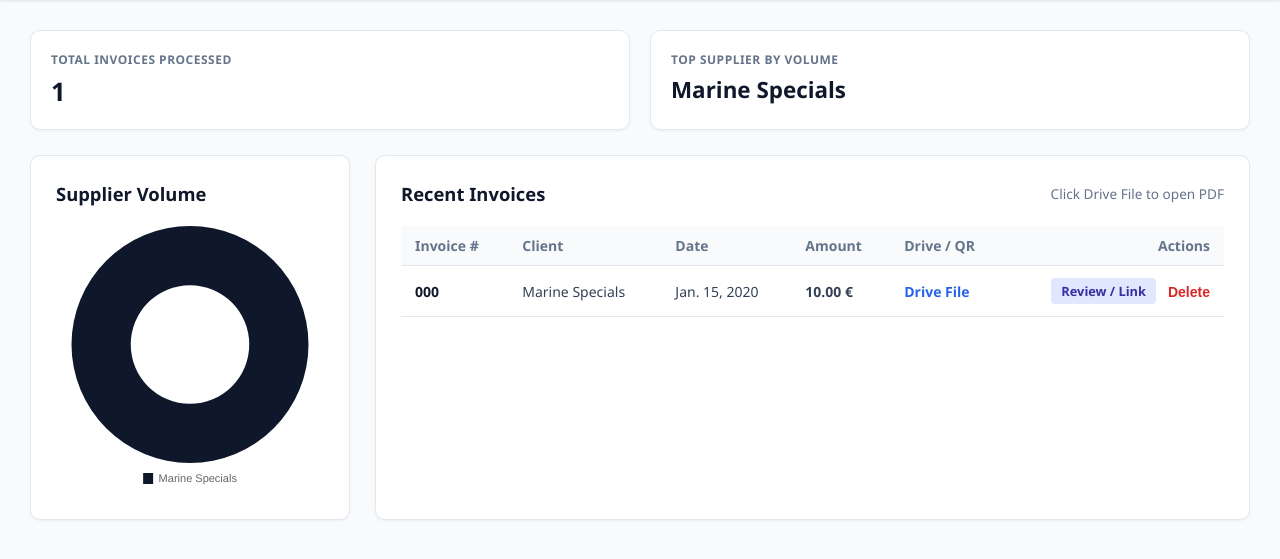
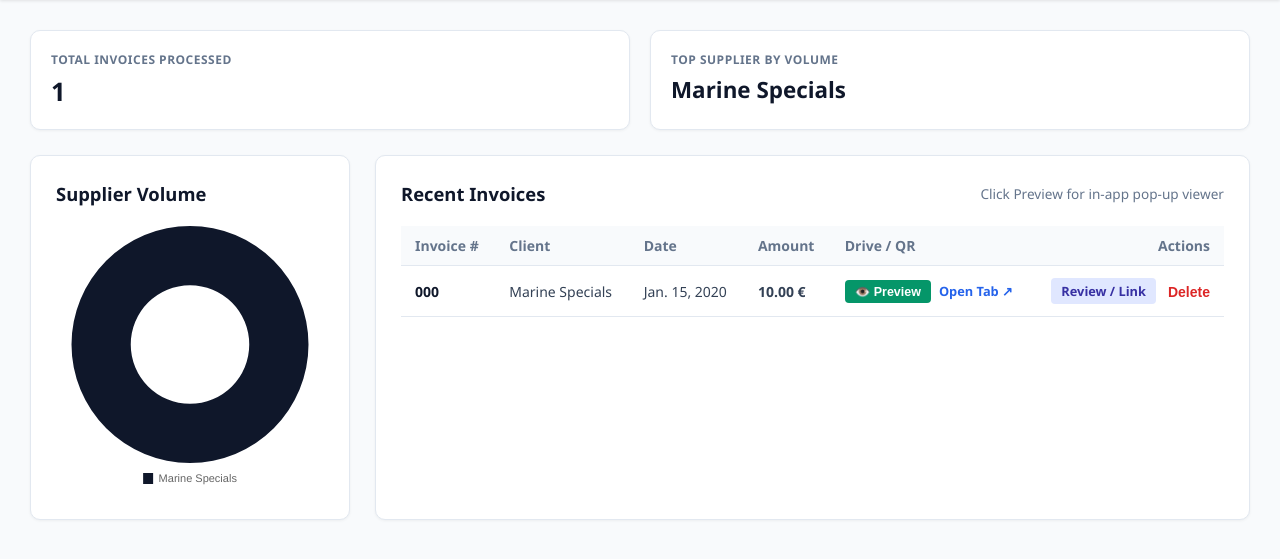
Before and after one commit to marinespecials/marine-parts-tracker, a Django app: page /finance/ in a window 1280 px wide. Shown: the part 61-620 px from the top of the page. Run offline with Django 5.2, Linux system fonts and the light colour scheme; data comes from the database, SQL or seed files in the repository; tables that the repository leaves empty hold one stand-in row (values such as "Sample post").

Commit message:
Added in-app modal preview with auto-converting preview URLs for Google Drive files

```diff
--- a/finance/templates/finance/finance_dashboard.html
+++ b/finance/templates/finance/finance_dashboard.html
@@ -22,6 +22,8 @@
         .btn { padding: 7px 14px; border-radius: 6px; text-decoration: none; font-weight: 600; font-size: 0.825rem; border: none; cursor: pointer; display: inline-flex; align-items: center; gap: 6px; }
         .btn-primary { background-color: var(--accent); color: white; }
         .btn-success { background-color: var(--success); color: white; }
+        .btn-preview { padding: 4px 10px; font-size: 0.78rem; background-color: #059669; color: white; border-radius: 4px; border: none; cursor: pointer; font-weight: 600; }
+        .btn-preview:hover { background-color: #047857; }
 
         table { width: 100%; border-collapse: collapse; font-size: 0.875rem; }
         th { text-align: left; padding: 10px 14px; background-color: #F8FAFC; border-bottom: 1px solid var(--border); color: #64748B; font-weight: 600; }
@@ -77,7 +79,7 @@
             <div class="card">
                 <div class="header-row">
                     <h2>Recent Invoices</h2>
-                    <span style="font-size: 0.85rem; color: #64748B;">Click Drive File to open PDF</span>
+                    <span style="font-size: 0.85rem; color: #64748B;">Click Preview for in-app pop-up viewer</span>
                 </div>
                 <table>
                     <thead>
@@ -99,7 +101,10 @@
                             <td><strong>{{ invoice.total_amount }} €</strong></td>
                             <td>
                                 {% if invoice.google_drive_url %}
-                                    <a href="{{ invoice.google_drive_url }}" target="_blank" rel="noopener noreferrer" class="text-link">Drive File</a>
+                                    <div style="display: flex; gap: 8px; align-items: center;">
+                                        <button onclick="openModal('{{ invoice.google_drive_url }}')" class="btn-preview">👁️ Preview</button>
+                                        <a href="{{ invoice.google_drive_url }}" target="_blank" rel="noopener noreferrer" class="text-link" style="font-size: 0.8rem;">Open Tab ↗</a>
+                                    </div>
                                 {% elif invoice.qr_code %}
                                     <a href="{{ invoice.qr_code.url }}" target="_blank" rel="noopener noreferrer" class="text-link">QR Code</a>
                                 {% else %}
@@ -122,6 +127,17 @@
                     </tbody>
                 </table>
             </div>
+        </div>
+    </div>
+
+    <!-- In-App Drive PDF Preview Modal -->
+    <div id="pdfModal" style="display:none; position:fixed; top:0; left:0; width:100%; height:100%; background:rgba(15, 23, 42, 0.75); z-index:9999; justify-content:center; align-items:center;">
+        <div style="background:white; width:85%; height:85%; border-radius:10px; position:relative; padding:20px; box-sizing:border-box; display:flex; flex-direction:column; box-shadow: 0 20px 25px -5px rgba(0,0,0,0.3);">
+            <div style="display:flex; justify-content:space-between; align-items:center; margin-bottom:12px;">
+                <h3 style="margin:0; font-size:1.1rem; color:#0F172A; font-weight:600;">📄 Document Drive Preview</h3>
+                <button onclick="closeModal()" style="background:#DC2626; color:white; border:none; padding:6px 14px; border-radius:6px; cursor:pointer; font-weight:600;">✕ Close</button>
+            </div>
+            <iframe id="pdfFrame" src="" style="width:100%; height:100%; border:1px solid #E2E8F0; border-radius:6px; background:#F8FAFC;"></iframe>
         </div>
     </div>
 
@@ -148,6 +164,25 @@
                 plugins: { legend: { position: 'bottom', labels: { boxWidth: 10, font: { size: 11 } } } }
             }
         });
+
+        // In-App Preview Modal Handler
+        function openModal(driveUrl) {
+            if (!driveUrl) return;
+            // Convert /view or sharing links into /preview so Google Drive allows iframe embedding
+            let embedUrl = driveUrl;
+            if (driveUrl.includes('/view')) {
+                embedUrl = driveUrl.replace(/\/view.*$/, '/preview');
+            } else if (!driveUrl.endsWith('/preview')) {
+                embedUrl = driveUrl.replace(/\/$/, '') + '/preview';
+            }
+            document.getElementById('pdfFrame').src = embedUrl;
+            document.getElementById('pdfModal').style.display = 'flex';
+        }
+
+        function closeModal() {
+            document.getElementById('pdfModal').style.display = 'none';
+            document.getElementById('pdfFrame').src = '';
+        }
     </script>
 </body>
 </html>
```
